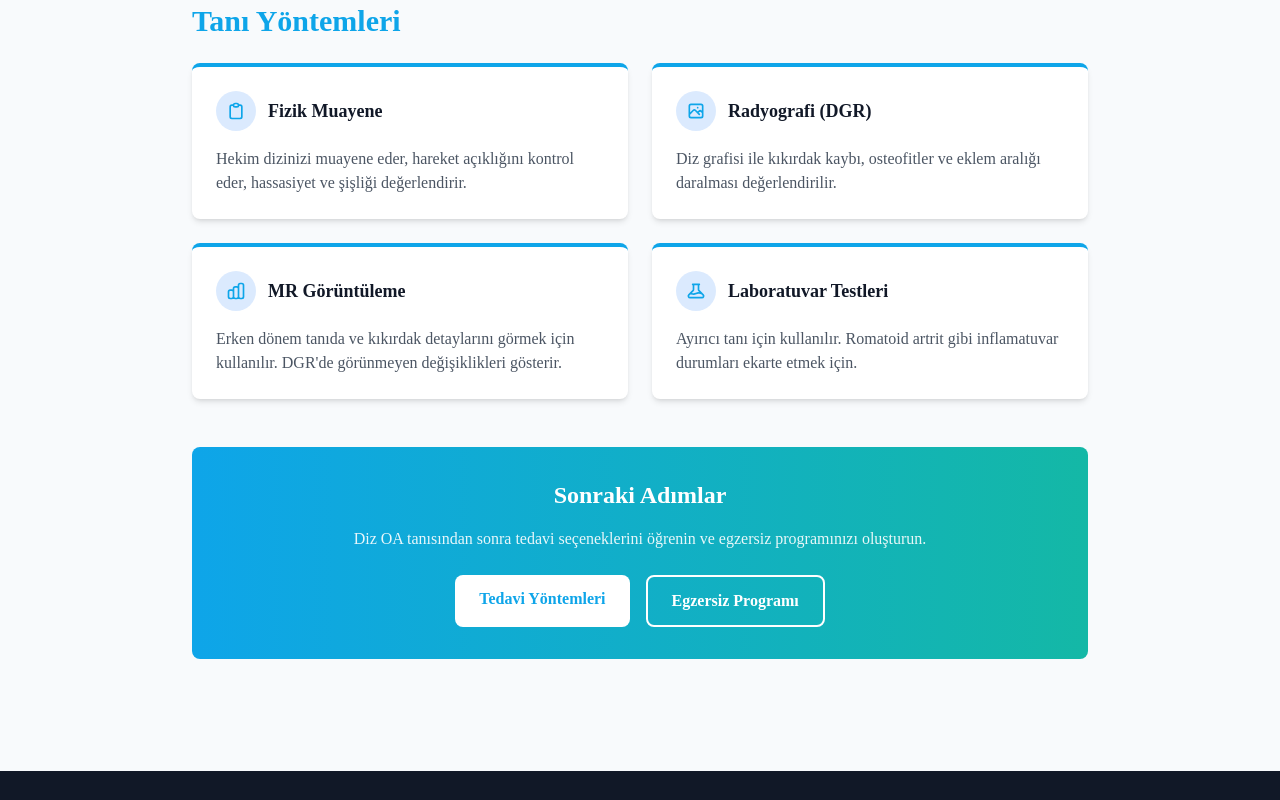
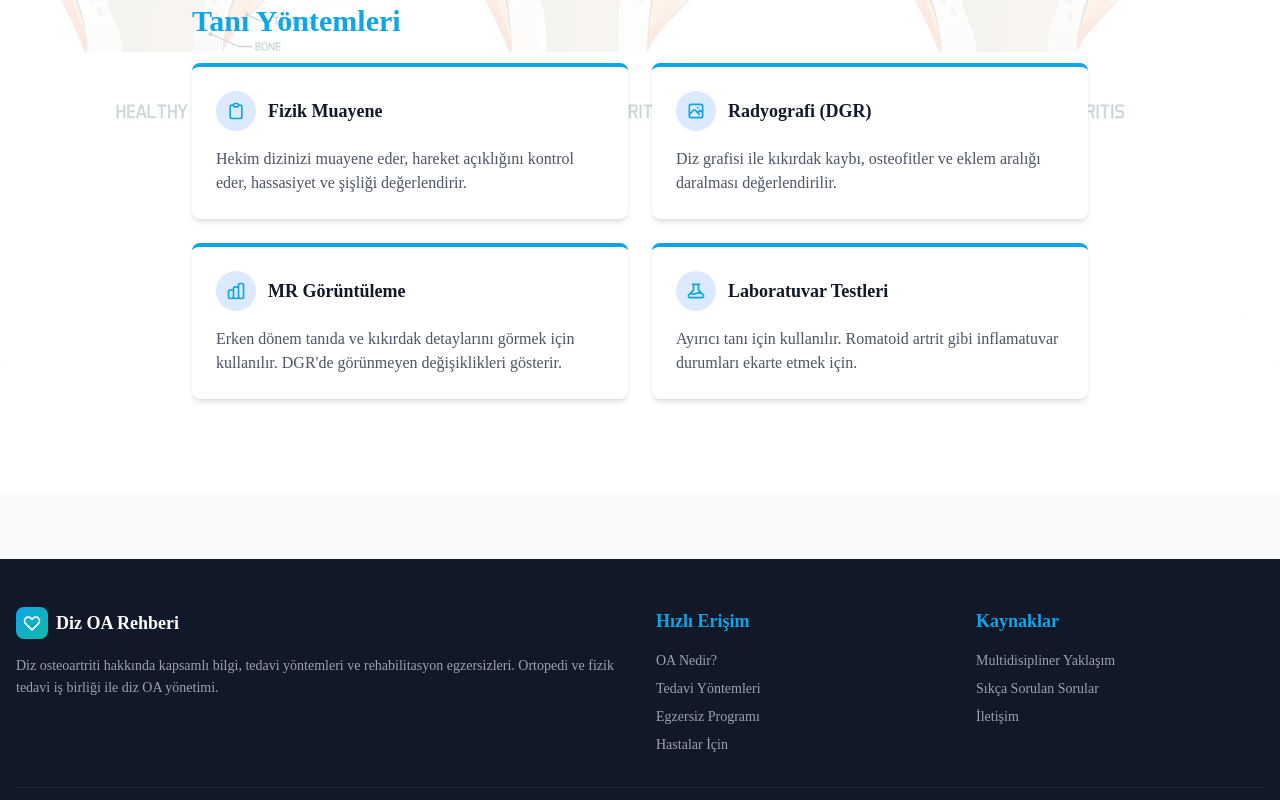
Before and after one commit to pat-0/diz-osteoartriti, a Next.js app: page /oa-nedir in a window 1280 px wide. Shown: the part 1460-2260 px from the top of the page. Built offline with nearby package versions, Linux system fonts and the light colour scheme.

Commit message:
OA nedir sayfasına arka plan görseli eklendi

```diff
--- a/app/oa-nedir/page.tsx
+++ b/app/oa-nedir/page.tsx
@@ -1,7 +1,8 @@
 export default function OaNedirPage() {
   return (
-    <div className="min-h-screen bg-gradient-to-b from-background to-white py-12">
-      <div className="container mx-auto px-4">
+    <div className="relative min-h-screen py-12 bg-cover bg-center bg-fixed bg-no-repeat" style={{ backgroundImage: "url('/images/oa-nedir-bg.webp')" }}>
+      <div className="absolute inset-0 bg-white/70"></div>
+      <div className="relative container mx-auto px-4">
         {/* Page Header */}
         <div className="max-w-4xl mx-auto text-center mb-12">
           <h1 className="text-4xl md:text-5xl font-bold text-gray-900 mb-6">
@@ -121,29 +122,6 @@ export default function OaNedirPage() {
           </div>
         </section>
 
-        {/* Next Steps */}
-        <section className="max-w-4xl mx-auto">
-          <div className="bg-gradient-to-r from-primary to-accent rounded-lg p-8 text-white text-center">
-            <h2 className="text-2xl font-bold mb-4">Sonraki Adımlar</h2>
-            <p className="mb-6 opacity-90">
-              Diz OA tanısından sonra tedavi seçeneklerini öğrenin ve egzersiz programınızı oluşturun.
-            </p>
-            <div className="flex flex-col sm:flex-row gap-4 justify-center">
-              <a
-                href="/tedavi"
-                className="px-6 py-3 bg-white text-primary rounded-lg font-semibold hover:bg-gray-100 transition-colors"
-              >
-                Tedavi Yöntemleri
-              </a>
-              <a
-                href="/egzersizler"
-                className="px-6 py-3 bg-transparent border-2 border-white text-white rounded-lg font-semibold hover:bg-white hover:text-primary transition-colors"
-              >
-                Egzersiz Programı
-              </a>
-            </div>
-          </div>
-        </section>
       </div>
     </div>
   );
```
Also changed, not shown: oa-nedir-bg.webp (added), public/images/oa-nedir-bg.webp (added).
